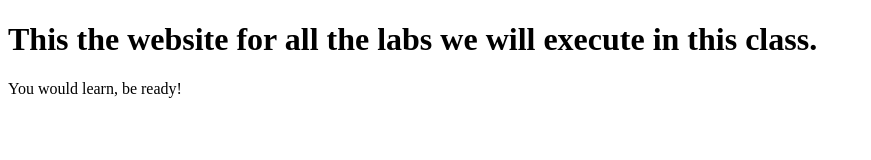
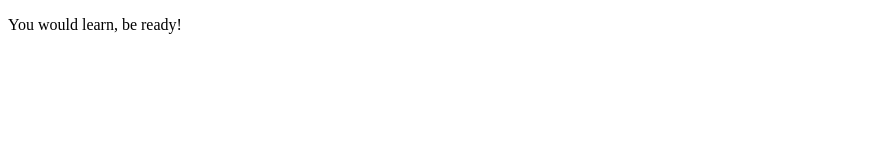
Before and after one commit to Aleeyahhh/devsecops_lab, a plain HTML site: page index.html in a window 1280 px wide. Shown: the whole page, without its empty margins (0-871 px from the left). Drawn offline with Linux system fonts and the light colour scheme.

Commit message:
Update index.html

```diff
--- a/index.html
+++ b/index.html
@@ -6,7 +6,6 @@
     <title>DevSecOps Lab Website</title>
 </head>
 <body>
-    <h1>This the website for all the labs we will execute in this class.</h1>
     <p>You would learn, be ready!</p>
 </body>
 </html>
```
